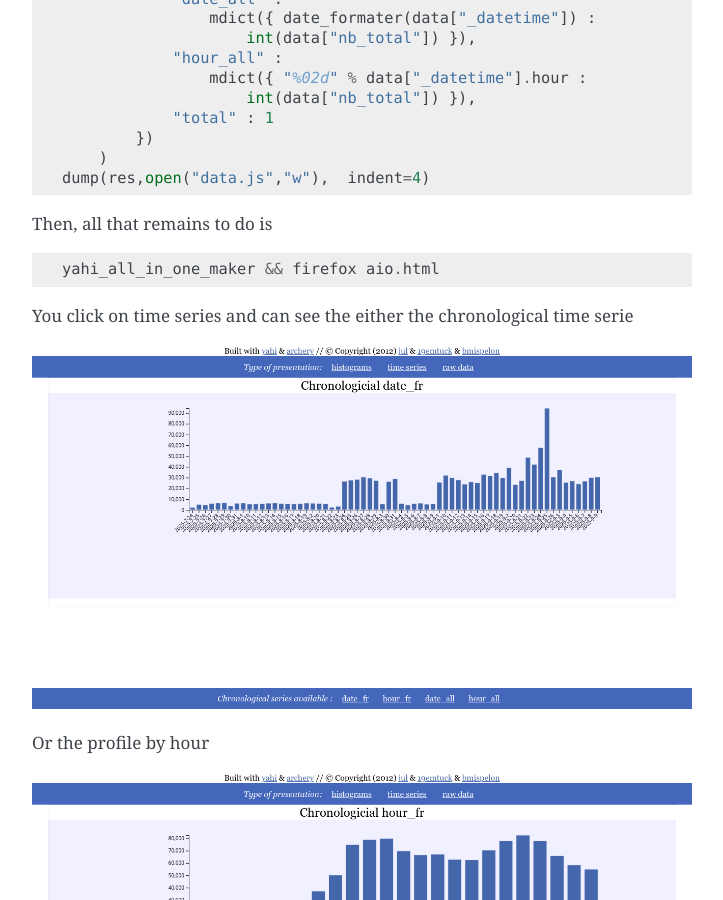
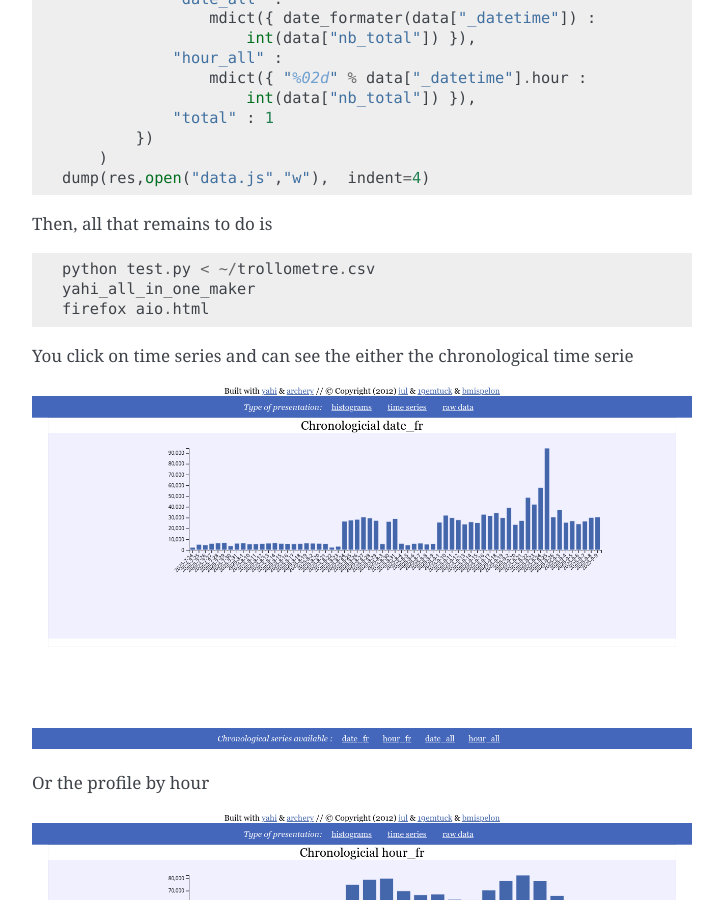
Before and after one commit to jul/yahi, a Sphinx documentation site: the page built from docs/source/csv.rst, in a window 1280 px wide and 900 px high, scrolled down 1112 px. Shown: the whole window, without its empty margins (388-1111 px from the left). Built offline with Sphinx 7.4.7, drawn with Linux system fonts in a browser that asks for light colours.

Commit message:
doc : missing command in CSV usage

```diff
--- a/docs/source/csv.rst
+++ b/docs/source/csv.rst
@@ -22,7 +22,9 @@ A line is made off a timestamp followed by various (int) counters.
 
 Then, all that remains to do is ::
 
-    yahi_all_in_one_maker && firefox aio.html
+    python test.py < ~/trollometre.csv
+    yahi_all_in_one_maker
+    firefox aio.html
 
 You click on time series and can see the either the chronological time serie
 
```
